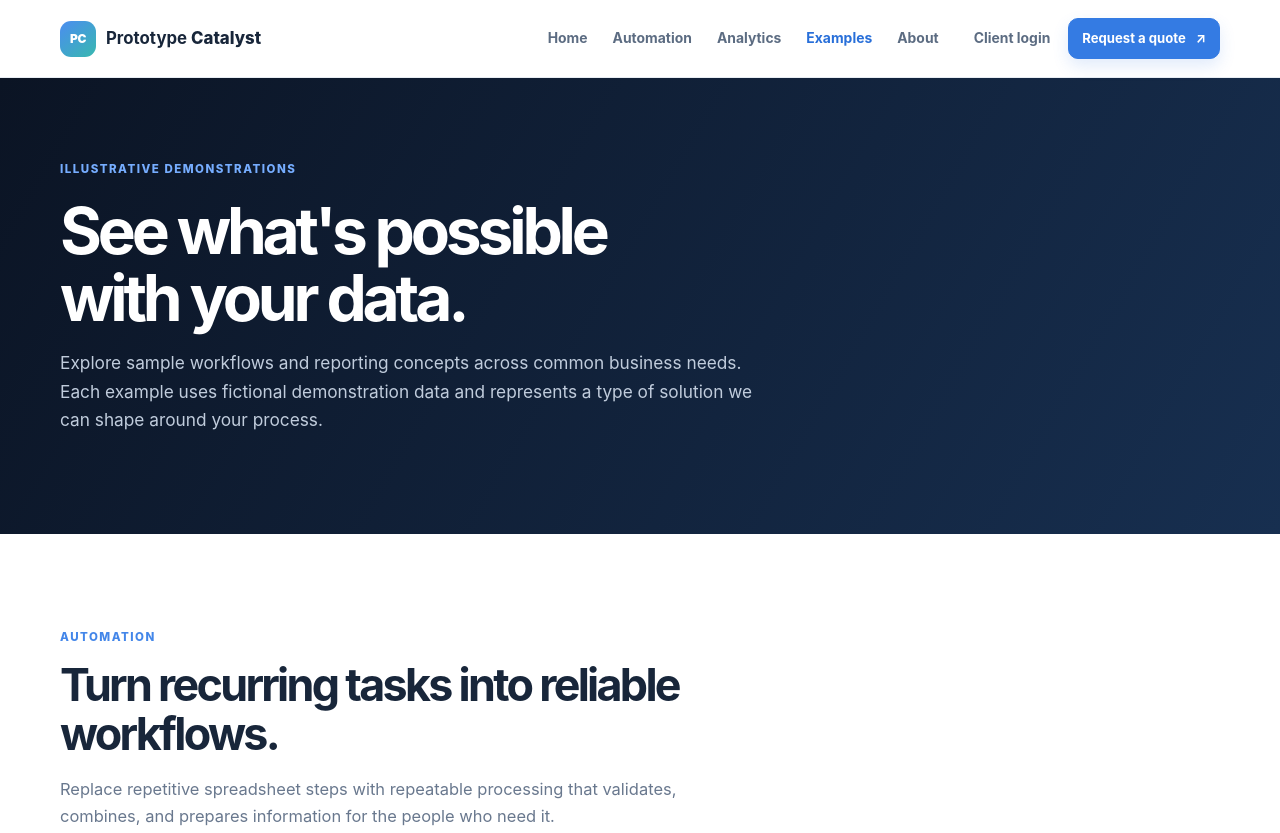
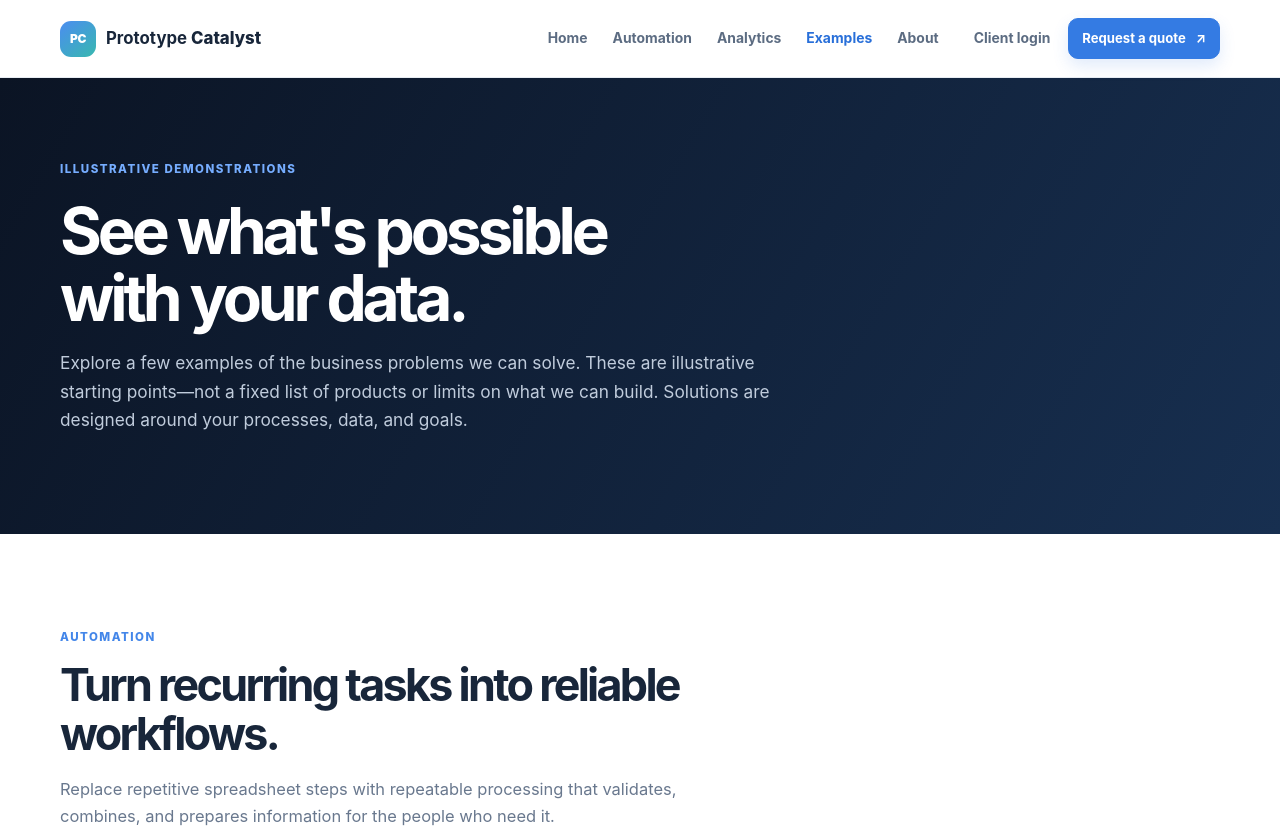
Before and after one commit to feldmal/prototype-catalyst, a plain HTML site: page public/examples.html in a window 1280 px wide. Shown: the top 833 px of the page. Drawn offline with Linux system fonts and the light colour scheme.

Commit message:
Broaden examples beyond fixed service offerings

```diff
--- a/public/examples.html
+++ b/public/examples.html
@@ -14,7 +14,7 @@
   </div>
 </header>
 <main>
-<section class="pagehero"><div class="wrap"><span class="eyebrow">ILLUSTRATIVE DEMONSTRATIONS</span><h1>See what's possible<br>with your data.</h1><p>Explore sample workflows and reporting concepts across common business needs. Each example uses fictional demonstration data and represents a type of solution we can shape around your process.</p></div></section>
+<section class="pagehero"><div class="wrap"><span class="eyebrow">ILLUSTRATIVE DEMONSTRATIONS</span><h1>See what's possible<br>with your data.</h1><p>Explore a few examples of the business problems we can solve. These are illustrative starting points—not a fixed list of products or limits on what we can build. Solutions are designed around your processes, data, and goals.</p></div></section>
 
 <section class="section"><div class="wrap">
   <div class="sectionhead"><span class="eyebrow">AUTOMATION</span><h2>Turn recurring tasks into reliable workflows.</h2><p>Replace repetitive spreadsheet steps with repeatable processing that validates, combines, and prepares information for the people who need it.</p></div>
```
